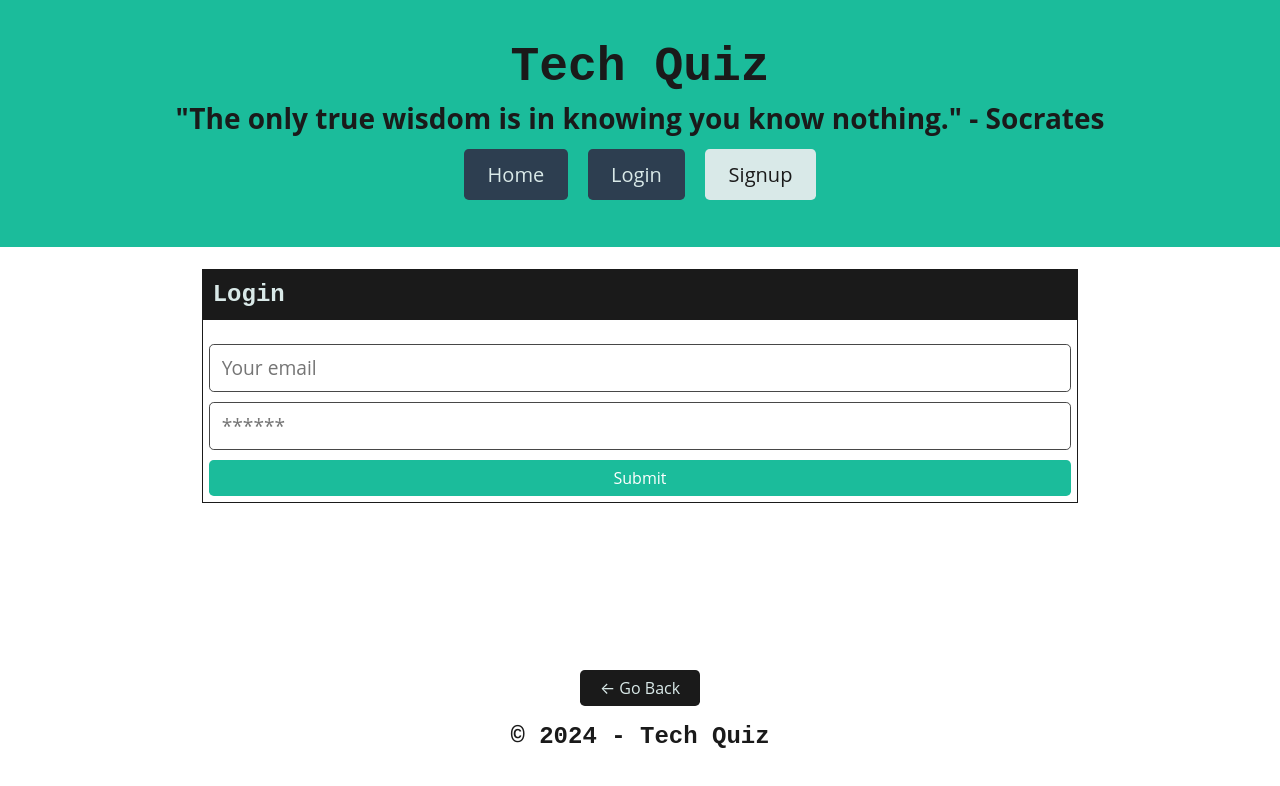
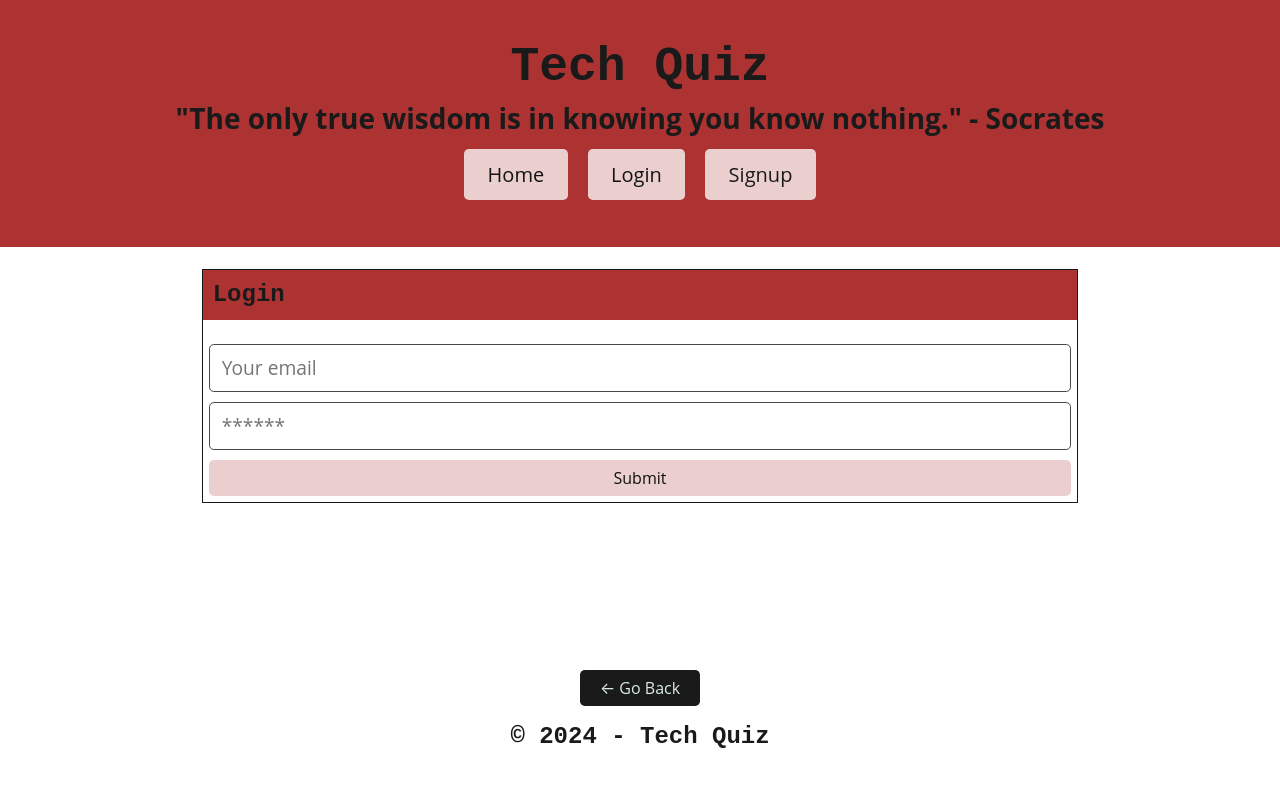
Before and after one commit to nvanschaack/tech-quiz-project, a React (Vite) app in the folder client/: page /login in a window 1280 px wide. Shown: the top 786 px of the page. Built offline with nearby package versions, Linux system fonts and the light colour scheme.

Commit message:
changed style colors

```diff
--- a/client/src/App.css
+++ b/client/src/App.css
@@ -920,11 +920,11 @@ a:hover {
 
 /* BACKGROUND UTILS */
 .bg-primary {
-  background-color: #2d3e50 !important;
+  background-color: #ad3333 !important;
 }
 
 .bg-info {
-  background-color: #1bbc9b !important;
+  background-color: #ad3333 !important;
 }
 
 .bg-danger {
@@ -932,7 +932,7 @@ a:hover {
 }
 
 .bg-light {
-  background-color: #d9e9e8 !important;
+  background-color: #ebcece !important;
 }
 
 .bg-dark {
@@ -983,7 +983,7 @@ a:hover {
   border: 1px solid transparent;
   outline: none;
   color: #1a1a1a;
-  background-color: #aeaeae;
+  background-color: #ebcece;
   transition: color 0.2s ease-in-out, background-color 0.2s ease-in-out;
 }
 
@@ -1012,8 +1012,8 @@ a:hover {
 }
 
 .btn.btn-primary {
-  background-color: #2d3e50;
-  color: #d9e9e8;
+  background-color: #ebcece;
+  color: #121313;
 }
 
 .btn.btn-primary:hover {
@@ -1030,16 +1030,16 @@ a:hover {
 }
 
 .btn.btn-info {
-  background-color: #1bbc9b;
-  color: #ffffff;
+  background-color: #ebcece;
+  color: #111010;
 }
 
 .btn.btn-info:hover {
-  background-color: #31e1bd;
+  background-color: #ebcece;
 }
 
 .btn.btn-light {
-  background-color: #d9e9e8;
+  background-color: #ebcece;
   color: #1a1a1a;
 }
 
@@ -1084,13 +1084,13 @@ a:hover {
 }
 
 .card {
-  border: 1px solid #1a1a1a;
+  border: 1px solid #181717;
   margin-bottom: 1rem;
 }
 
 .card .card-header {
   padding: 0.375rem;
-  background-color: #2d3e50;
+  background-color: #0e0d0d;
   color: #d9e9e8;
 }
 
--- a/client/src/components/Login/index.jsx
+++ b/client/src/components/Login/index.jsx
@@ -47,7 +47,7 @@ const Login = (props) => {
     <main className="flex-row justify-center mb-4">
       <div className="col-12 col-lg-10">
         <div className="card">
-          <h4 className="card-header bg-dark text-light p-2">Login</h4>
+          <h4 className="card-header bg-primary text-dark p-2">Login</h4>
           <div className="card-body">
             {/* {data ? (
               <p>
--- a/client/src/components/SignUp/index.jsx
+++ b/client/src/components/SignUp/index.jsx
@@ -45,7 +45,7 @@ const Signup = () => {
     <main className="flex-row justify-center mb-4">
       <div className="col-12 col-lg-10">
         <div className="card">
-          <h4 className="card-header bg-dark text-light p-2">Sign Up</h4>
+          <h4 className="card-header bg-primary text-dark p-2">Sign Up</h4>
           <div className="card-body">
             {data ? (
               <p>
--- a/client/src/components/ThoughtList/index.jsx
+++ b/client/src/components/ThoughtList/index.jsx
@@ -18,7 +18,7 @@ const ThoughtList = ({
       {thoughts &&
         thoughts.map((thought) => (
           <div key={thought._id} className="card mb-3">
-            <h4 className="card-header bg-primary text-light p-2 m-0">
+            <h4 className="card-header bg-primary text-dark p-2 m-0">
               {thought.thoughtAuthor}
             </h4>
             <div className="card-body bg-light p-2">
--- a/client/src/pages/QuizForm.jsx
+++ b/client/src/pages/QuizForm.jsx
@@ -31,7 +31,7 @@ export default function QuizForm() {
 
     return (
         <div>
-            <p>Quiz Here!</p>
+
             <div>
                 <form onSubmit={displayScore}>
                     {loading ? <h1>loading</h1> : data.quizzes.map((option, questionindex) => {
```
